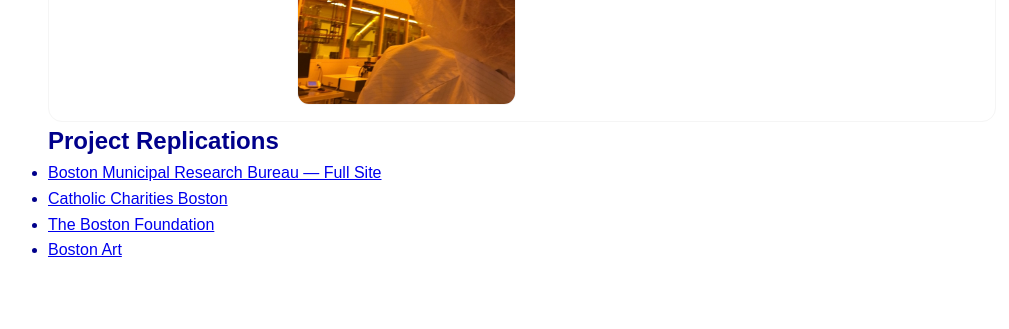
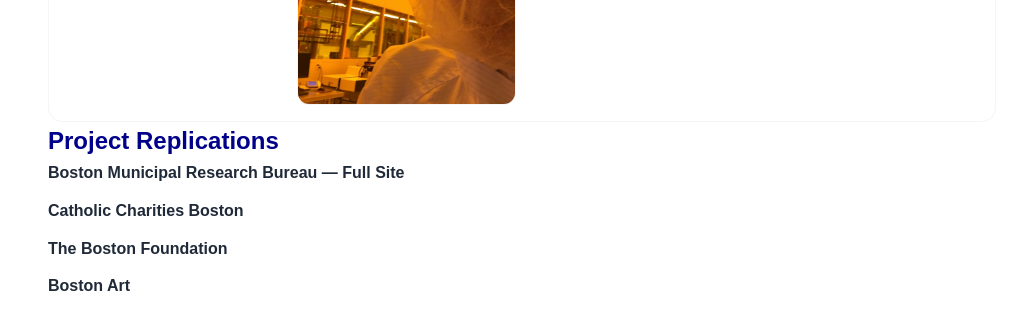
Before and after one commit to askchristaleeharper/final-project, a plain HTML site: page final-project/portfolio/index.html in a window 1280 px wide. Shown: the part 1655-1984 px from the top of the page, without its empty margins (118-1127 px from the left). Before the commit the page ends 1958 px from the top, so only its background shows below. Drawn offline with Linux system fonts and the light colour scheme.

Commit message:
Update style2.css

```diff
--- a/final-project/portfolio/css/style2.css
+++ b/final-project/portfolio/css/style2.css
@@ -191,3 +191,22 @@ img {
         grid-template-columns: 1fr;
     }
 }
+
+.project-list {
+  list-style: none;
+  padding: 0;
+}
+
+.project-list li {
+  margin-bottom: 0.75rem;
+}
+
+.project-list a {
+  text-decoration: none;
+  font-weight: 600;
+  color: #1f2937;
+}
+
+.project-list a:hover {
+  text-decoration: underline;
+}
```
